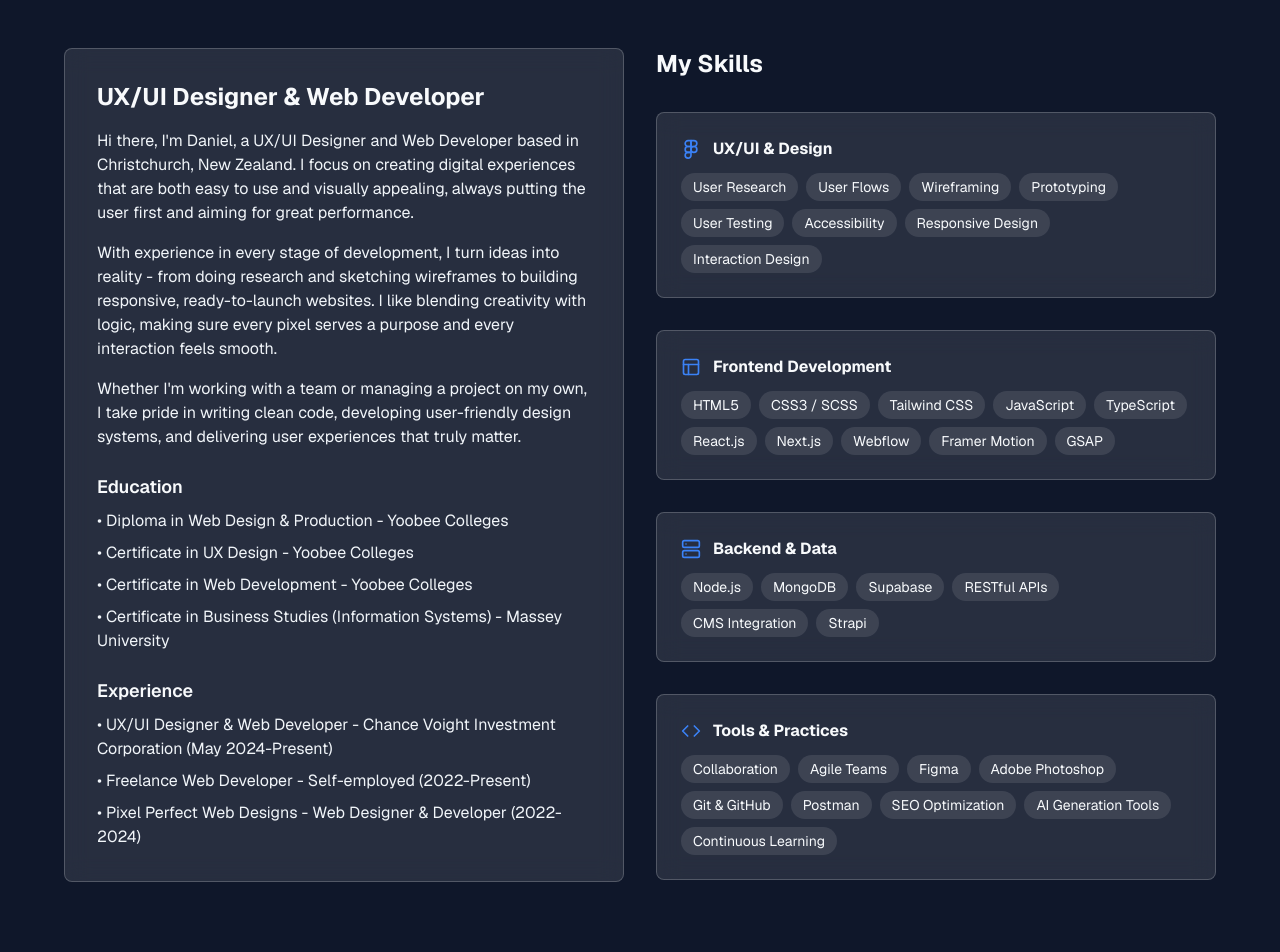
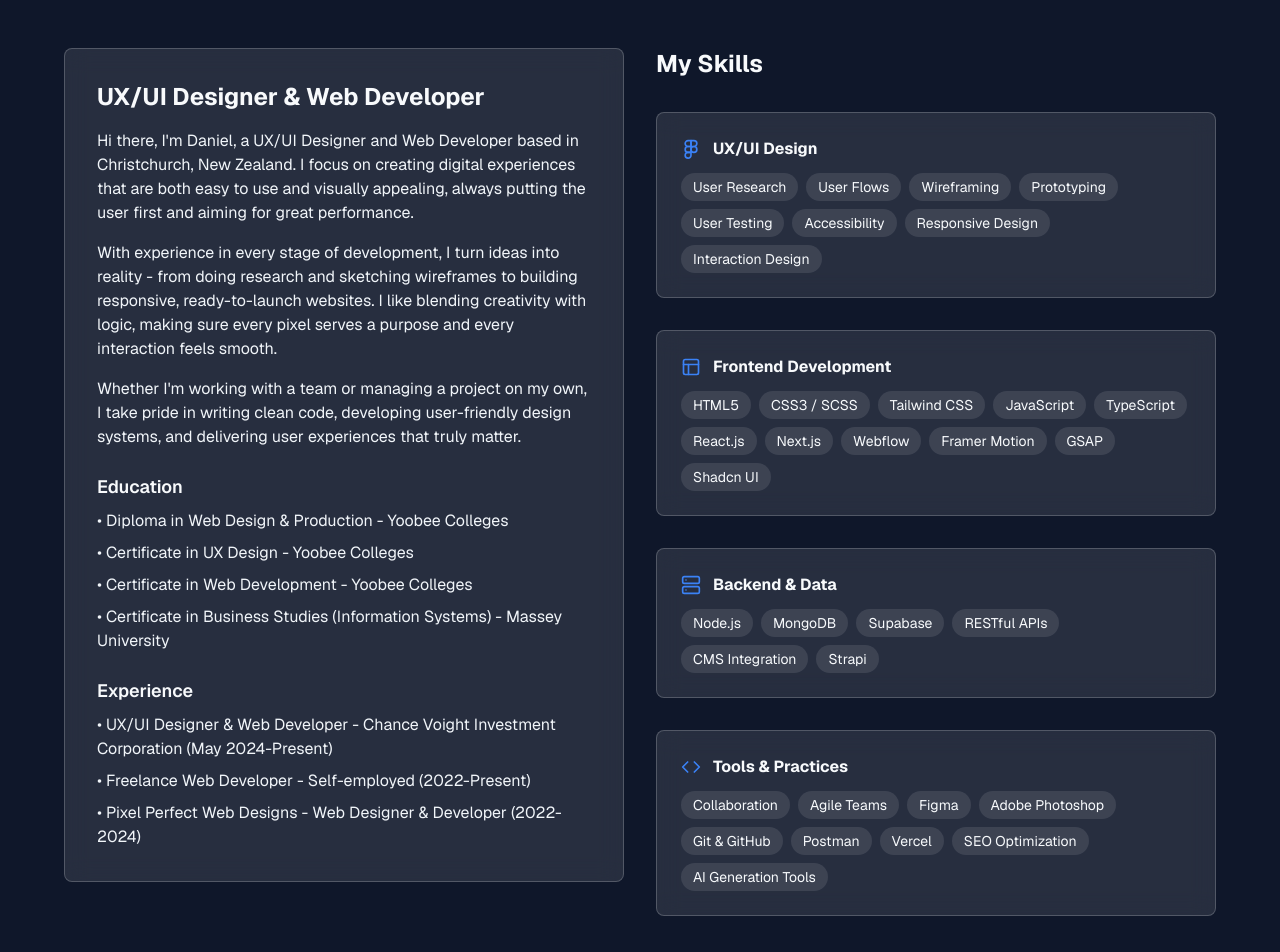
Before and after one commit to Vader1970/danielwillkeyportfolioprotype, a Next.js app: page / in a window 1280 px wide. Shown: the part 920-1872 px from the top of the page. Built offline with nearby package versions, Linux system fonts and the light colour scheme.

Commit message:
update to resume

```diff
--- a/src/constants/skills.ts
+++ b/src/constants/skills.ts
@@ -4,7 +4,7 @@ import { SkillCategory } from "@/types/skills";
 
 export const skills: SkillCategory[] = [
   {
-    category: "UX/UI & Design",
+    category: "UX/UI Design",
     icon: FigmaIcon,
     items: [
       "User Research",
@@ -32,6 +32,7 @@ export const skills: SkillCategory[] = [
       "Webflow",
       "Framer Motion",
       "GSAP",
+      "Shadcn UI",
     ],
   },
   {
@@ -47,13 +48,11 @@ export const skills: SkillCategory[] = [
       "Agile Teams",
       "Figma",
       "Adobe Photoshop",
-
       "Git & GitHub",
       "Postman",
-
+      "Vercel",
       "SEO Optimization",
       "AI Generation Tools",
-      "Continuous Learning",
     ],
   },
 ];
```
